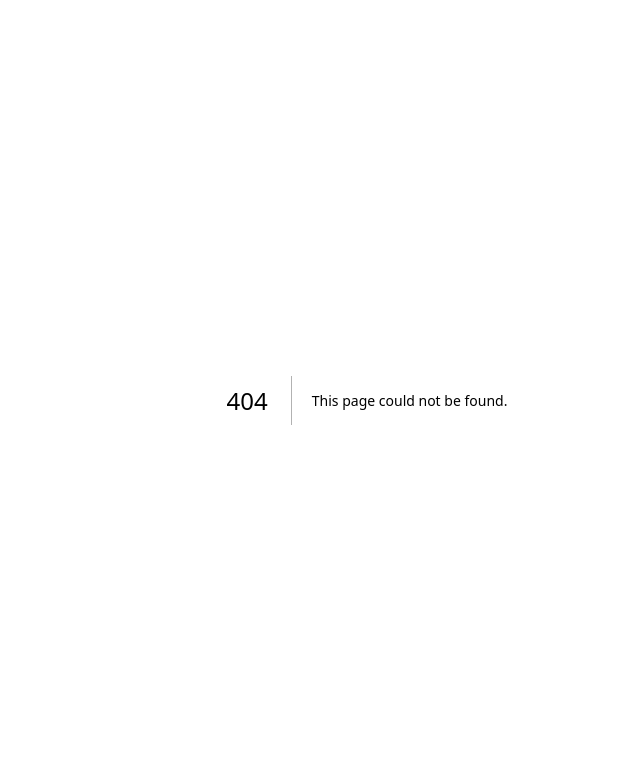
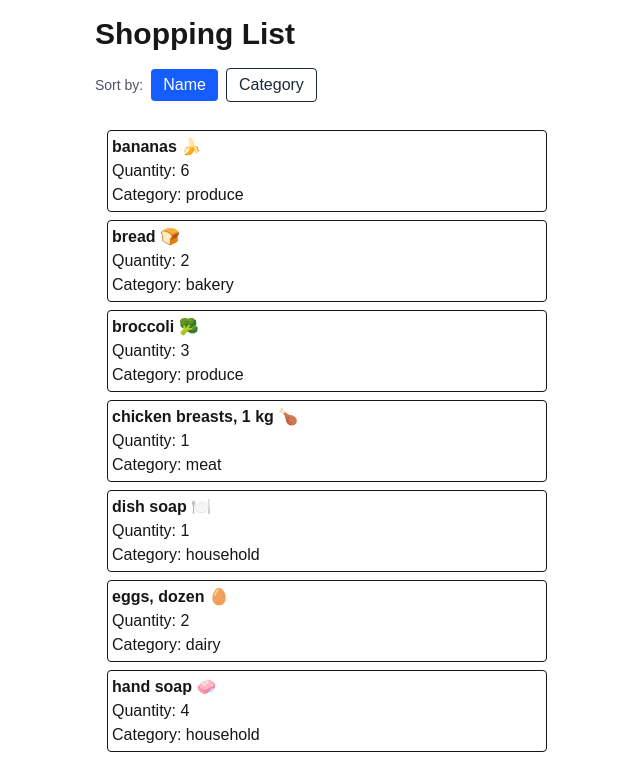
Before and after one commit to Karan571-glitch/cprg306_assignments, a Next.js app: page /week-6 in a window 1280 px wide. Before the commit this address had no page. Shown: the top 758 px of the page, without its empty margins (273-913 px from the left). Built offline with nearby package versions, Linux system fonts and the light colour scheme.

Commit message:
Week 6 updated

```diff
--- /dev/null
+++ b/app/week-6/item-list.js
@@ -0,0 +1,61 @@
+"use client";
+
+import { useState } from "react";
+import Item from "./item";
+import itemsData from "./items.json";
+
+export default function ItemList() {
+  const [sortBy, setSortBy] = useState("name");
+
+
+  const sortedItems = [...itemsData].sort((a, b) => {
+    if (sortBy === "name") {
+      return a.name.localeCompare(b.name);
+    } else if (sortBy === "category") {
+      return a.category.localeCompare(b.category);
+    }
+  });
+
+  return (
+    <section className="space-y-4">
+
+      <div className="flex items-center gap-2">
+        <span className="text-sm text-gray-600">Sort by:</span>
+
+        <button
+          className={`px-3 py-1 rounded ${
+            sortBy === "name"
+              ? "bg-blue-600 text-white"
+              : "bg-white border text-gray-800 hover:bg-gray-100"
+          }`}
+          onClick={() => setSortBy("name")}
+        >
+          Name
+        </button>
+
+        <button
+          className={`px-3 py-1 rounded ${
+            sortBy === "category"
+              ? "bg-blue-600 text-white"
+              : "bg-white border text-gray-800 hover:bg-gray-100"
+          }`}
+          onClick={() => setSortBy("category")}
+        >
+          Category
+        </button>
+      </div>
+
+
+      <ul className="space-y-2 p-3 mr-20">
+        {sortedItems.map((item) => (
+          <Item
+            key={item.id}
+            name={item.name}
+            quantity={item.quantity}
+            category={item.category}
+          />
+        ))}
+      </ul>
+    </section>
+  );
+}
--- /dev/null
+++ b/app/week-6/item.js
@@ -0,0 +1,9 @@
+export default function Item({ name, quantity, category }) {
+  return (
+    <li className="border p-1 rounded">
+      <p className="font-semibold">{name}</p>
+      <p>Quantity: {quantity}</p>
+      <p>Category: {category}</p>
+    </li>
+  );
+}
--- /dev/null
+++ b/app/week-6/items.json
@@ -0,0 +1,74 @@
+[
+  {
+    "id": "1h2GJKH12gkHG31h1H",
+    "name": "milk, 4 L 🥛",
+    "quantity": 1,
+    "category": "dairy"
+  },
+  {
+    "id": "2KJH3k2j3H1k2J3K1H",
+    "name": "bread 🍞",
+    "quantity": 2,
+    "category": "bakery"
+  },
+  {
+    "id": "3h2KJH3k2j3H1k2J3",
+    "name": "eggs, dozen 🥚",
+    "quantity": 2,
+    "category": "dairy"
+  },
+  {
+    "id": "4k2J3K1H2GJKH12gk",
+    "name": "bananas 🍌",
+    "quantity": 6,
+    "category": "produce"
+  },
+  {
+    "id": "5H1h1H2KJH3k2j3H",
+    "name": "broccoli 🥦",
+    "quantity": 3,
+    "category": "produce"
+  },
+  {
+    "id": "6H1k2J3K1H2GJKH1",
+    "name": "chicken breasts, 1 kg 🍗",
+    "quantity": 1,
+    "category": "meat"
+  },
+  {
+    "id": "7gkHG31h1H2KJH3k",
+    "name": "pasta sauce 🍝",
+    "quantity": 3,
+    "category": "canned goods"
+  },
+  {
+    "id": "8j3H1k2J3K1H2GJK",
+    "name": "spaghetti, 454 g 🍝",
+    "quantity": 2,
+    "category": "dry goods"
+  },
+  {
+    "id": "9H12gkHG31h1H2KJ",
+    "name": "toilet paper, 12 pack 🧻",
+    "quantity": 1,
+    "category": "household"
+  },
+  {
+    "id": "10H3k2j3H1k2J3K1",
+    "name": "paper towels, 6 pack",
+    "quantity": 1,
+    "category": "household"
+  },
+  {
+    "id": "11k2J3K1H2GJKH12",
+    "name": "dish soap 🍽️",
+    "quantity": 1,
+    "category": "household"
+  },
+  {
+    "id": "12GJKH12gkHG31h1",
+    "name": "hand soap 🧼",
+    "quantity": 4,
+    "category": "household"
+  }
+]
--- /dev/null
+++ b/app/week-6/page.js
@@ -0,0 +1,10 @@
+import ItemList from "./item-list";
+
+export default function Page() {
+  return (
+    <main className="p-4 max-w-xl mx-auto">
+      <h1 className="text-3xl font-semibold mb-4">Shopping List</h1>
+      <ItemList />
+    </main>
+  );
+}
```
